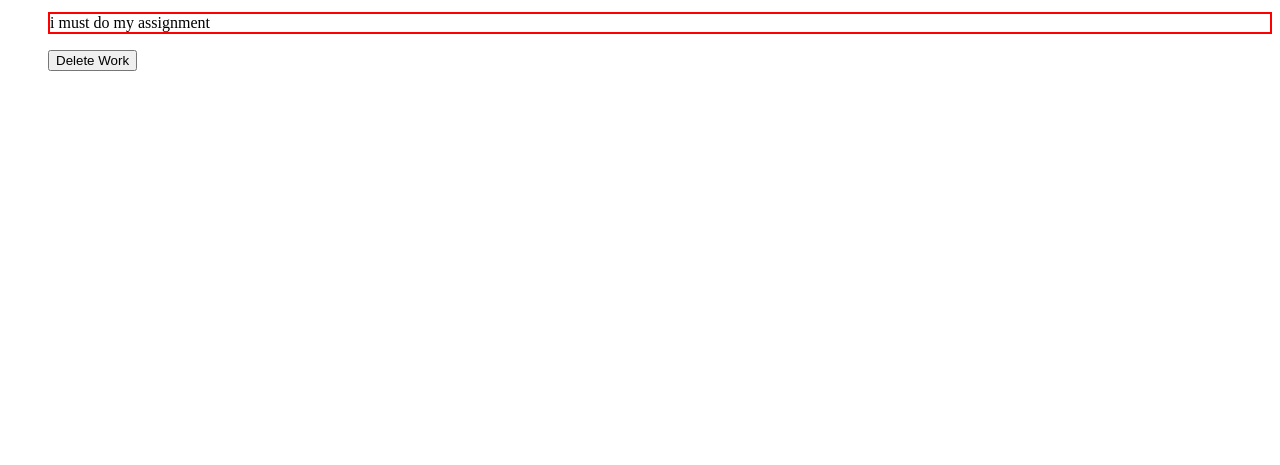
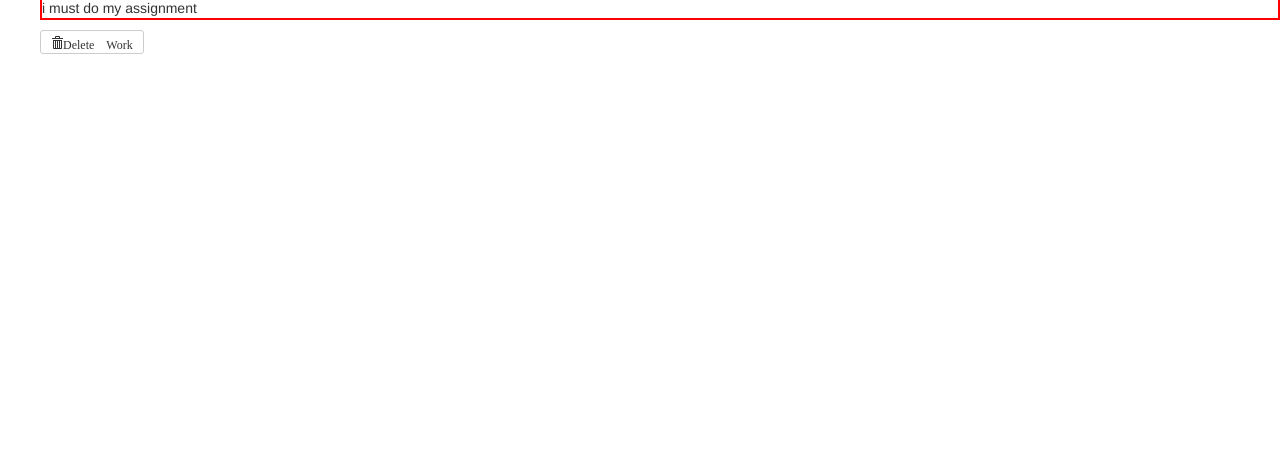
Before and after one commit to sameeransari81/to-do-list, a plain HTML site: page to do list/index.html in a window 1280 px wide. Shown: the part 335-800 px from the top of the page. Drawn offline with nearby package versions, Linux system fonts and the light colour scheme.

Commit message:
beautified

```diff
--- a/to do list/index.html
+++ b/to do list/index.html
@@ -2,6 +2,9 @@
 <head>
 	<script type="text/javascript" src="angular.min.js"></script>
 	<script type="text/javascript" src="main.js"></script>
+	<link rel="stylesheet" href="https://maxcdn.bootstrapcdn.com/bootstrap/3.3.7/css/bootstrap.min.css">
+    <script src="https://ajax.googleapis.com/ajax/libs/jquery/1.12.4/jquery.min.js"></script>
+    <script src="https://maxcdn.bootstrapcdn.com/bootstrap/3.3.7/js/bootstrap.min.js"></script>
 <style>
 	p{
 		border: 2px solid red;
@@ -19,7 +22,7 @@
 	<li ng-repeat="list in Todos">
 	<h2>{{list.title}}</h2>
 	<p>{{list.details }}</p>
-	<button ng-click="deletework(list)">Delete Work</button>
+	<button class="btn btn-default btn-sm"  ng-click="deletework(list)"><span class="glyphicon glyphicon-trash">Delete Work</button>
 
 	</li>
 
```
